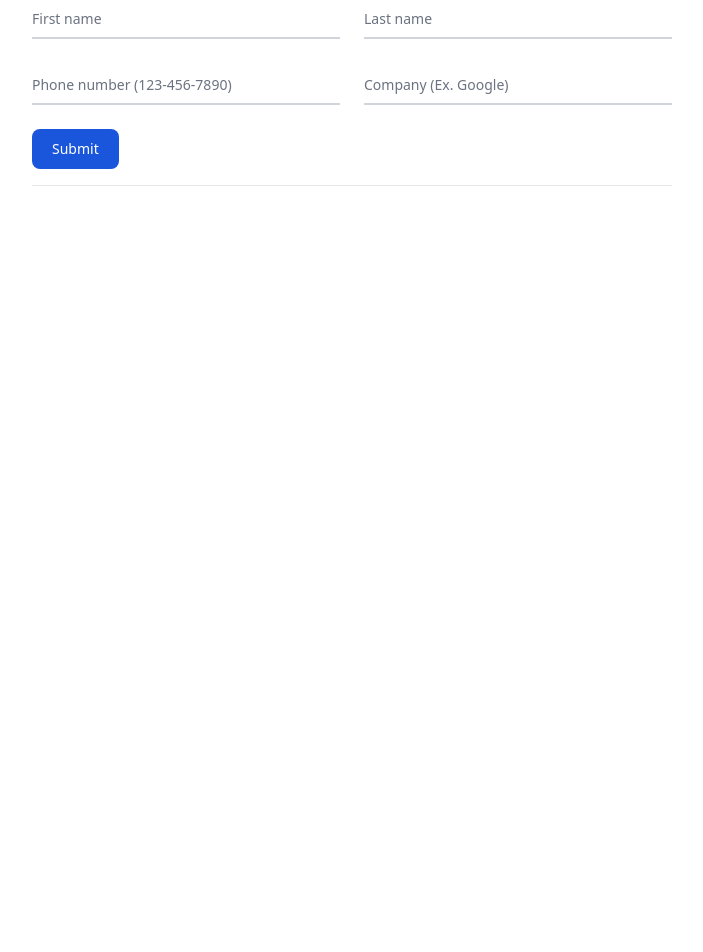
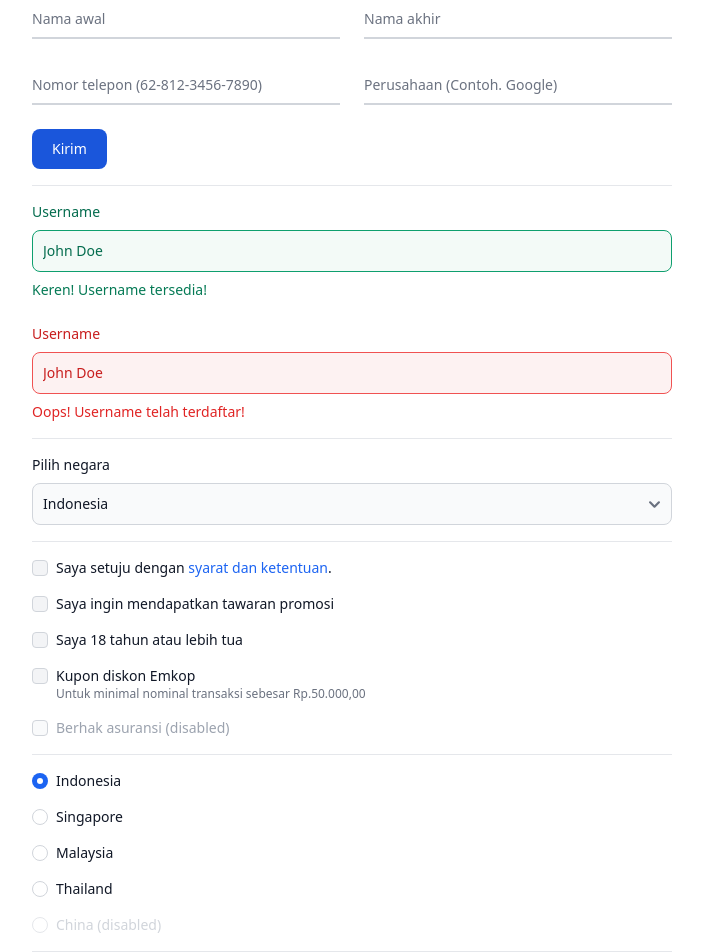
Before and after one commit to AkbarAngkasa/web-chatbox-layout, a React (Create React App) app: page /component-form in a window 1280 px wide. Shown: the part 660-1612 px from the top of the page, without its empty margins (288-991 px from the left). Before the commit the page ends 902 px from the top, so only its background shows below. Built offline with nearby package versions, Linux system fonts and the light colour scheme.

Commit message:
modified

```diff
--- a/src/components/breadcrumbs/Forms.jsx
+++ b/src/components/breadcrumbs/Forms.jsx
@@ -15,7 +15,7 @@ export default function Forms() {
                     </Button>
                 </Link>
                 <div className='my-4 border-b-2 border-slate-300'>
-                <img src={logo} alt={logo} className="w-36 sm:w-40 align-middle inline-block"/>
+                    <img src={logo} alt={logo} className="w-36 sm:w-40 align-middle inline-block" />
                     <h1 className='inline-block align-middle border-l-2 pl-2 font-bold text-xl sm:text-2xl text-blue-800'>Forms Component</h1>
                 </div>
             </div>
@@ -25,17 +25,17 @@ export default function Forms() {
                 <form>
                     <div className="mb-6">
                         <label htmlFor="email" className="block mb-2 text-sm font-medium text-gray-900 dark:text-white">Email</label>
-                    <input type="email" id="email" className="bg-gray-50 border border-gray-300 text-gray-900 text-sm rounded-lg focus:ring-blue-500 focus:border-blue-500 block w-full p-2.5 dark:bg-gray-700 dark:border-gray-600 dark:placeholder-gray-400 dark:text-white dark:focus:ring-blue-500 dark:focus:border-blue-500" placeholder="name@flowbite.com" required/>
+                        <input type="email" id="email" className="bg-gray-50 border border-gray-300 text-gray-900 text-sm rounded-lg focus:ring-blue-500 focus:border-blue-500 block w-full p-2.5 dark:bg-gray-700 dark:border-gray-600 dark:placeholder-gray-400 dark:text-white dark:focus:ring-blue-500 dark:focus:border-blue-500" placeholder="name@flowbite.com" required />
                     </div>
                     <div className="mb-6">
                         <label htmlFor="password" className="block mb-2 text-sm font-medium text-gray-900 dark:text-white">Password</label>
-                    <input type="password" id="password" className="bg-gray-50 border border-gray-300 text-gray-900 text-sm rounded-lg focus:ring-blue-500 focus:border-blue-500 block w-full p-2.5 dark:bg-gray-700 dark:border-gray-600 dark:placeholder-gray-400 dark:text-white dark:focus:ring-blue-500 dark:focus:border-blue-500" required/>
+                        <input type="password" id="password" className="bg-gray-50 border border-gray-300 text-gray-900 text-sm rounded-lg focus:ring-blue-500 focus:border-blue-500 block w-full p-2.5 dark:bg-gray-700 dark:border-gray-600 dark:placeholder-gray-400 dark:text-white dark:focus:ring-blue-500 dark:focus:border-blue-500" required />
                     </div>
                     <div className="flex items-start mb-6">
                         <div className="flex items-center h-5">
-                    <input id="remember" type="checkbox" value="" className="w-4 h-4 border border-gray-300 rounded bg-gray-50 focus:ring-3 focus:ring-blue-300 dark:bg-gray-700 dark:border-gray-600 dark:focus:ring-blue-600 dark:ring-offset-gray-800 dark:focus:ring-offset-gray-800" required/>
+                            <input id="ingat" type="checkbox" value="" className="w-4 h-4 border border-gray-300 rounded bg-gray-50 focus:ring-3 focus:ring-blue-300 dark:bg-gray-700 dark:border-gray-600 dark:focus:ring-blue-600 dark:ring-offset-gray-800 dark:focus:ring-offset-gray-800" required />
                         </div>
-                    <label htmlFor="remember" className="ml-2 text-sm font-medium text-gray-900 dark:text-gray-300">Remember me</label>
+                        <label htmlFor="ingat" className="ml-2 text-sm font-medium text-gray-900 dark:text-gray-300">Ingat saya</label>
                     </div>
                     <button type="submit" className="text-white bg-blue-700 hover:bg-blue-800 focus:ring-4 focus:outline-none focus:ring-blue-300 font-medium rounded-lg text-sm w-full sm:w-auto px-5 py-2.5 text-center dark:bg-blue-600 dark:hover:bg-blue-700 dark:focus:ring-blue-800">Login</button>
                 </form>
@@ -45,7 +45,7 @@ export default function Forms() {
                 <form>
                     <div className="relative z-0 w-full mb-6 group">
                         <input type="email" name="floating_email" id="floating_email" className="block py-2.5 px-0 w-full text-sm text-gray-900 bg-transparent border-0 border-b-2 border-gray-300 appearance-none dark:text-white dark:border-gray-600 dark:focus:border-blue-500 focus:outline-none focus:ring-0 focus:border-blue-600 peer" placeholder=" " required />
-                    <label htmlFor="floating_email" className="peer-focus:font-medium absolute text-sm text-gray-500 dark:text-gray-400 duration-300 transform -translate-y-6 scale-75 top-3 -z-10 origin-[0] peer-focus:left-0 peer-focus:text-blue-600 peer-focus:dark:text-blue-500 peer-placeholder-shown:scale-100 peer-placeholder-shown:translate-y-0 peer-focus:scale-75 peer-focus:-translate-y-6">Email address</label>
+                        <label htmlFor="floating_email" className="peer-focus:font-medium absolute text-sm text-gray-500 dark:text-gray-400 duration-300 transform -translate-y-6 scale-75 top-3 -z-10 origin-[0] peer-focus:left-0 peer-focus:text-blue-600 peer-focus:dark:text-blue-500 peer-placeholder-shown:scale-100 peer-placeholder-shown:translate-y-0 peer-focus:scale-75 peer-focus:-translate-y-6">Email</label>
                     </div>
                     <div className="relative z-0 w-full mb-6 group">
                         <input type="password" name="floating_password" id="floating_password" className="block py-2.5 px-0 w-full text-sm text-gray-900 bg-transparent border-0 border-b-2 border-gray-300 appearance-none dark:text-white dark:border-gray-600 dark:focus:border-blue-500 focus:outline-none focus:ring-0 focus:border-blue-600 peer" placeholder=" " required />
@@ -53,32 +53,141 @@ export default function Forms() {
                     </div>
                     <div className="relative z-0 w-full mb-6 group">
                         <input type="password" name="repeat_password" id="floating_repeat_password" className="block py-2.5 px-0 w-full text-sm text-gray-900 bg-transparent border-0 border-b-2 border-gray-300 appearance-none dark:text-white dark:border-gray-600 dark:focus:border-blue-500 focus:outline-none focus:ring-0 focus:border-blue-600 peer" placeholder=" " required />
-                    <label htmlFor="floating_repeat_password" className="peer-focus:font-medium absolute text-sm text-gray-500 dark:text-gray-400 duration-300 transform -translate-y-6 scale-75 top-3 -z-10 origin-[0] peer-focus:left-0 peer-focus:text-blue-600 peer-focus:dark:text-blue-500 peer-placeholder-shown:scale-100 peer-placeholder-shown:translate-y-0 peer-focus:scale-75 peer-focus:-translate-y-6">Confirm password</label>
+                        <label htmlFor="floating_repeat_password" className="peer-focus:font-medium absolute text-sm text-gray-500 dark:text-gray-400 duration-300 transform -translate-y-6 scale-75 top-3 -z-10 origin-[0] peer-focus:left-0 peer-focus:text-blue-600 peer-focus:dark:text-blue-500 peer-placeholder-shown:scale-100 peer-placeholder-shown:translate-y-0 peer-focus:scale-75 peer-focus:-translate-y-6">Konfirmasi password</label>
                     </div>
                     <div className="grid md:grid-cols-2 md:gap-6">
                         <div className="relative z-0 w-full mb-6 group">
                             <input type="text" name="floating_first_name" id="floating_first_name" className="block py-2.5 px-0 w-full text-sm text-gray-900 bg-transparent border-0 border-b-2 border-gray-300 appearance-none dark:text-white dark:border-gray-600 dark:focus:border-blue-500 focus:outline-none focus:ring-0 focus:border-blue-600 peer" placeholder=" " required />
-                        <label htmlFor="floating_first_name" className="peer-focus:font-medium absolute text-sm text-gray-500 dark:text-gray-400 duration-300 transform -translate-y-6 scale-75 top-3 -z-10 origin-[0] peer-focus:left-0 peer-focus:text-blue-600 peer-focus:dark:text-blue-500 peer-placeholder-shown:scale-100 peer-placeholder-shown:translate-y-0 peer-focus:scale-75 peer-focus:-translate-y-6">First name</label>
+                            <label htmlFor="floating_first_name" className="peer-focus:font-medium absolute text-sm text-gray-500 dark:text-gray-400 duration-300 transform -translate-y-6 scale-75 top-3 -z-10 origin-[0] peer-focus:left-0 peer-focus:text-blue-600 peer-focus:dark:text-blue-500 peer-placeholder-shown:scale-100 peer-placeholder-shown:translate-y-0 peer-focus:scale-75 peer-focus:-translate-y-6">Nama awal</label>
                         </div>
                         <div className="relative z-0 w-full mb-6 group">
                             <input type="text" name="floating_last_name" id="floating_last_name" className="block py-2.5 px-0 w-full text-sm text-gray-900 bg-transparent border-0 border-b-2 border-gray-300 appearance-none dark:text-white dark:border-gray-600 dark:focus:border-blue-500 focus:outline-none focus:ring-0 focus:border-blue-600 peer" placeholder=" " required />
-                        <label htmlFor="floating_last_name" className="peer-focus:font-medium absolute text-sm text-gray-500 dark:text-gray-400 duration-300 transform -translate-y-6 scale-75 top-3 -z-10 origin-[0] peer-focus:left-0 peer-focus:text-blue-600 peer-focus:dark:text-blue-500 peer-placeholder-shown:scale-100 peer-placeholder-shown:translate-y-0 peer-focus:scale-75 peer-focus:-translate-y-6">Last name</label>
+                            <label htmlFor="floating_last_name" className="peer-focus:font-medium absolute text-sm text-gray-500 dark:text-gray-400 duration-300 transform -translate-y-6 scale-75 top-3 -z-10 origin-[0] peer-focus:left-0 peer-focus:text-blue-600 peer-focus:dark:text-blue-500 peer-placeholder-shown:scale-100 peer-placeholder-shown:translate-y-0 peer-focus:scale-75 peer-focus:-translate-y-6">Nama akhir</label>
                         </div>
                     </div>
                     <div className="grid md:grid-cols-2 md:gap-6">
                         <div className="relative z-0 w-full mb-6 group">
                             <input type="tel" pattern="[0-9]{3}-[0-9]{3}-[0-9]{4}" name="floating_phone" id="floating_phone" className="block py-2.5 px-0 w-full text-sm text-gray-900 bg-transparent border-0 border-b-2 border-gray-300 appearance-none dark:text-white dark:border-gray-600 dark:focus:border-blue-500 focus:outline-none focus:ring-0 focus:border-blue-600 peer" placeholder=" " required />
-                        <label htmlFor="floating_phone" className="peer-focus:font-medium absolute text-sm text-gray-500 dark:text-gray-400 duration-300 transform -translate-y-6 scale-75 top-3 -z-10 origin-[0] peer-focus:left-0 peer-focus:text-blue-600 peer-focus:dark:text-blue-500 peer-placeholder-shown:scale-100 peer-placeholder-shown:translate-y-0 peer-focus:scale-75 peer-focus:-translate-y-6">Phone number (123-456-7890)</label>
+                            <label htmlFor="floating_phone" className="peer-focus:font-medium absolute text-sm text-gray-500 dark:text-gray-400 duration-300 transform -translate-y-6 scale-75 top-3 -z-10 origin-[0] peer-focus:left-0 peer-focus:text-blue-600 peer-focus:dark:text-blue-500 peer-placeholder-shown:scale-100 peer-placeholder-shown:translate-y-0 peer-focus:scale-75 peer-focus:-translate-y-6">Nomor telepon (62-812-3456-7890)</label>
                         </div>
                         <div className="relative z-0 w-full mb-6 group">
                             <input type="text" name="floating_company" id="floating_company" className="block py-2.5 px-0 w-full text-sm text-gray-900 bg-transparent border-0 border-b-2 border-gray-300 appearance-none dark:text-white dark:border-gray-600 dark:focus:border-blue-500 focus:outline-none focus:ring-0 focus:border-blue-600 peer" placeholder=" " required />
-                        <label htmlFor="floating_company" className="peer-focus:font-medium absolute text-sm text-gray-500 dark:text-gray-400 duration-300 transform -translate-y-6 scale-75 top-3 -z-10 origin-[0] peer-focus:left-0 peer-focus:text-blue-600 peer-focus:dark:text-blue-500 peer-placeholder-shown:scale-100 peer-placeholder-shown:translate-y-0 peer-focus:scale-75 peer-focus:-translate-y-6">Company (Ex. Google)</label>
+                            <label htmlFor="floating_company" className="peer-focus:font-medium absolute text-sm text-gray-500 dark:text-gray-400 duration-300 transform -translate-y-6 scale-75 top-3 -z-10 origin-[0] peer-focus:left-0 peer-focus:text-blue-600 peer-focus:dark:text-blue-500 peer-placeholder-shown:scale-100 peer-placeholder-shown:translate-y-0 peer-focus:scale-75 peer-focus:-translate-y-6">Perusahaan (Contoh. Google)</label>
                         </div>
                     </div>
-                <button type="submit" className="text-white bg-blue-700 hover:bg-blue-800 focus:ring-4 focus:outline-none focus:ring-blue-300 font-medium rounded-lg text-sm w-full sm:w-auto px-5 py-2.5 text-center dark:bg-blue-600 dark:hover:bg-blue-700 dark:focus:ring-blue-800">Submit</button>
+                    <button type="submit" className="text-white bg-blue-700 hover:bg-blue-800 focus:ring-4 focus:outline-none focus:ring-blue-300 font-medium rounded-lg text-sm w-full sm:w-auto px-5 py-2.5 text-center dark:bg-blue-600 dark:hover:bg-blue-700 dark:focus:ring-blue-800">Kirim</button>
                 </form>
 
+                <hr className='my-4' />
+
+                <div class="mb-6">
+                    <label for="username-success" class="block mb-2 text-sm font-medium text-green-700 dark:text-green-500">Username</label>
+                    <input type="text" id="username-success" class="bg-green-50 border border-green-500 text-green-900 placeholder-green-700 text-sm rounded-lg focus:ring-green-500 focus:border-green-500 block w-full p-2.5 dark:bg-green-100 dark:border-green-400" placeholder="John Doe" />
+                    <p class="mt-2 text-sm text-green-600 dark:text-green-500"><span class="font-medium">Keren!</span> Username tersedia!</p>
+                </div>
+                <div>
+                    <label for="username-error" class="block mb-2 text-sm font-medium text-red-700 dark:text-red-500">Username</label>
+                    <input type="text" id="username-error" class="bg-red-50 border border-red-500 text-red-900 placeholder-red-700 text-sm rounded-lg focus:ring-red-500 focus:border-red-500 block w-full p-2.5 dark:bg-red-100 dark:border-red-400" placeholder="John Doe" />
+                    <p class="mt-2 text-sm text-red-600 dark:text-red-500"><span class="font-medium">Oops!</span> Username telah terdaftar!</p>
+                </div>
+
+                <hr className='my-4' />
+
+                {/* Select input */}
+                <label for="countries" class="block mb-2 text-sm font-medium text-gray-900 dark:text-white">Pilih negara</label>
+                <select id="countries" class="bg-gray-50 border border-gray-300 text-gray-900 text-sm rounded-lg focus:ring-blue-500 focus:border-blue-500 block w-full p-2.5 dark:bg-gray-700 dark:border-gray-600 dark:placeholder-gray-400 dark:text-white dark:focus:ring-blue-500 dark:focus:border-blue-500">
+                    <option>Indonesia</option>
+                    <option>Singapore</option>
+                    <option>Malaysia</option>
+                    <option>Thailand</option>
+                </select>
+
+                <hr className='my-4' />
+
+                {/* Checkbox */}
+                <fieldset>
+                    <legend class="sr-only">Checkbox variants</legend>
+
+                    <div class="flex items-center mb-4">
+                        <input id="checkbox-1" type="checkbox" value="" class="w-4 h-4 text-blue-600 bg-gray-100 border-gray-300 rounded focus:ring-blue-500 dark:focus:ring-blue-600 dark:ring-offset-gray-800 dark:focus:ring-offset-gray-800 focus:ring-2 dark:bg-gray-700 dark:border-gray-600"/>
+                        <label for="checkbox-1" class="ml-2 text-sm font-medium text-gray-900 dark:text-gray-300">Saya setuju dengan <button href="#" class="text-blue-600 hover:underline dark:text-blue-500">syarat dan ketentuan</button>.</label>
+                    </div>
+
+                    <div class="flex items-center mb-4">
+                        <input id="checkbox-2" type="checkbox" value="" class="w-4 h-4 text-blue-600 bg-gray-100 border-gray-300 rounded focus:ring-blue-500 dark:focus:ring-blue-600 dark:ring-offset-gray-800 dark:focus:ring-offset-gray-800 focus:ring-2 dark:bg-gray-700 dark:border-gray-600"/>
+                        <label for="checkbox-2" class="ml-2 text-sm font-medium text-gray-900 dark:text-gray-300">Saya ingin mendapatkan tawaran promosi</label>
+                    </div>
+
+                    <div class="flex items-center mb-4">
+                        <input id="checkbox-3" type="checkbox" value="" class="w-4 h-4 text-blue-600 bg-gray-100 border-gray-300 rounded focus:ring-blue-500 dark:focus:ring-blue-600 dark:ring-offset-gray-800 dark:focus:ring-offset-gray-800 focus:ring-2 dark:bg-gray-700 dark:border-gray-600"/>
+                        <label for="checkbox-3" class="ml-2 text-sm font-medium text-gray-900 dark:text-gray-300">Saya 18 tahun atau lebih tua</label>
+                    </div>
+
+                    <div class="flex mb-4">
+                        <div class="flex items-center h-5">
+                            <input id="helper-checkbox" aria-describedby="helper-checkbox-text" type="checkbox" value="" class="w-4 h-4 text-blue-600 bg-gray-100 border-gray-300 rounded focus:ring-blue-500 dark:focus:ring-blue-600 dark:ring-offset-gray-800 dark:focus:ring-offset-gray-800 focus:ring-2 dark:bg-gray-700 dark:border-gray-600"/>
+                        </div>
+                        <div class="ml-2 text-sm">
+                            <label for="helper-checkbox" class="font-medium text-gray-900 dark:text-gray-300">Kupon diskon Emkop</label>
+                            <p id="helper-checkbox-text" class="text-xs font-normal text-gray-500 dark:text-gray-400">Untuk minimal nominal transaksi sebesar Rp.50.000,00</p>
+                        </div>
+                    </div>
+
+                    <div class="flex items-center">
+                        <input id="international-shipping-disabled" type="checkbox" value="" class="w-4 h-4 border-gray-300 rounded bg-gray-50 focus:ring-3 focus:ring-blue-300 dark:bg-gray-700 dark:border-gray-600 dark:focus:ring-blue-600 dark:ring-offset-gray-800 dark:focus:ring-offset-gray-800" disabled/>
+                        <label for="international-shipping-disabled" class="ml-2 text-sm font-medium text-gray-400 dark:text-gray-500">Berhak asuransi (disabled)</label>
+                    </div>
+                </fieldset>
+
                 <hr className='my-4'/>
+
+                <fieldset>
+                    <legend class="sr-only">Countries</legend>
+
+                    <div class="flex items-center mb-4">
+                        <input id="country-option-1" type="radio" name="countries" value="USA" class="w-4 h-4 border-gray-300 focus:ring-2 focus:ring-blue-300 dark:focus:ring-blue-600 dark:focus:bg-blue-600 dark:bg-gray-700 dark:border-gray-600" checked/>
+                            <label for="country-option-1" class="block ml-2 text-sm font-medium text-gray-900 dark:text-gray-300">
+                                Indonesia
+                            </label>
+                    </div>
+
+                    <div class="flex items-center mb-4">
+                        <input id="country-option-2" type="radio" name="countries" value="Germany" class="w-4 h-4 border-gray-300 focus:ring-2 focus:ring-blue-300 dark:focus:ring-blue-600 dark:focus:bg-blue-600 dark:bg-gray-700 dark:border-gray-600"/>
+                            <label for="country-option-2" class="block ml-2 text-sm font-medium text-gray-900 dark:text-gray-300">
+                                Singapore
+                            </label>
+                    </div>
+
+                    <div class="flex items-center mb-4">
+                        <input id="country-option-3" type="radio" name="countries" value="Spain" class="w-4 h-4 border-gray-300 focus:ring-2 focus:ring-blue-300 dark:focus:ring-blue-600 dark:bg-gray-700 dark:border-gray-600"/>
+                            <label for="country-option-3" class="block ml-2 text-sm font-medium text-gray-900 dark:text-gray-300">
+                                Malaysia
+                            </label>
+                    </div>
+
+                    <div class="flex items-center mb-4">
+                        <input id="country-option-4" type="radio" name="countries" value="United Kingdom" class="w-4 h-4 border-gray-300 focus:ring-2 focus:ring:blue-300 dark:focus-ring-blue-600 dark:bg-gray-700 dark:border-gray-600"/>
+                            <label for="country-option-4" class="block ml-2 text-sm font-medium text-gray-900 dark:text-gray-300">
+                                Thailand
+                            </label>
+                    </div>
+
+                    <div class="flex items-center">
+                        <input id="option-disabled" type="radio" name="countries" value="China" class="w-4 h-4 border-gray-200 focus:ring-2 focus:ring-blue-300 dark:focus:ring-blue-600 dark:bg-gray-700 dark:border-gray-600"
+                        disabled/>
+                            <label for="option-disabled" class="block ml-2 text-sm font-medium text-gray-300 dark:text-gray-700">
+                                China (disabled)
+                            </label>
+                    </div>
+                </fieldset>
+
+                <hr className='my-4'/>
+
+                <label class="block mb-2 text-sm font-medium text-gray-900 dark:text-white" for="user_avatar">Upload file</label>
+                <input class="block w-full text-sm text-gray-900 border border-gray-300 rounded-lg cursor-pointer bg-gray-50 dark:text-gray-400 focus:outline-none dark:bg-gray-700 dark:border-gray-600 dark:placeholder-gray-400" aria-describedby="user_avatar_help" id="user_avatar" type="file"/>
+                <div class="mt-1 text-sm text-gray-500 dark:text-gray-300" id="user_avatar_help">Ukuran maksimal dokumen adalah 5mb</div>
+
+
             </div>
         </div>
     )
```
Lines whose indentation alone changed are shown as unchanged.
